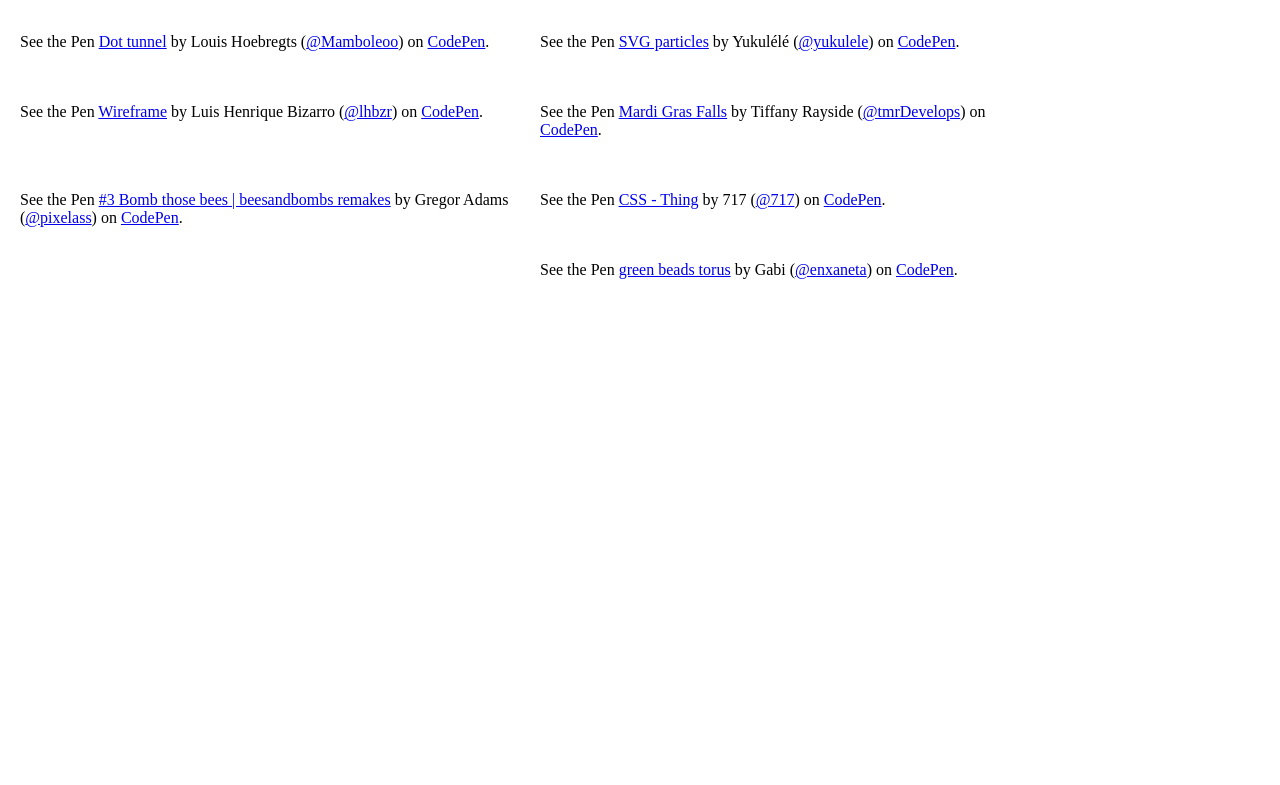
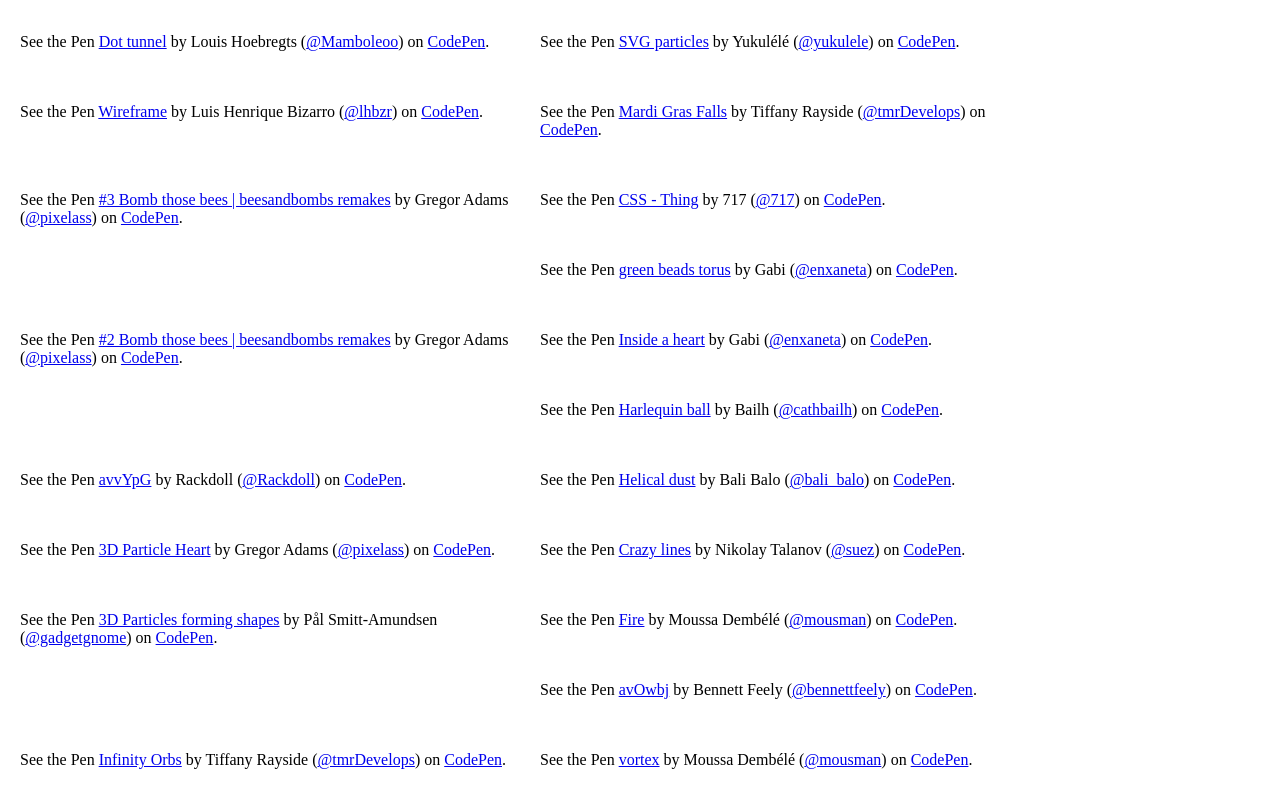
Before and after one commit to vinogradov/vinogradov.github.io, a plain HTML site: page awesome-css/index.html in a window 1280 px wide. Shown: the part 76-861 px from the top of the page. Before the commit the page ends 800 px from the top, so only its background shows below. Drawn offline with nearby package versions, Linux system fonts and the light colour scheme; a script that the page names is missing.

Commit message:
add new items

```diff
--- a/awesome-css/index.html
+++ b/awesome-css/index.html
@@ -53,6 +53,66 @@
                 <p data-height="300" data-theme-id="0" data-slug-hash="avvXQw" data-default-tab="result" data-user="enxaneta" class='codepen'>See the Pen <a href='http://codepen.io/enxaneta/pen/avvXQw/'>green beads torus</a> by Gabi (<a href='http://codepen.io/enxaneta'>@enxaneta</a>) on <a href='http://codepen.io'>CodePen</a>.</p>
                 <script async src="//assets.codepen.io/assets/embed/ei.js"></script>
             </div>
+
+            <div class="tile">
+                <p data-height="300" data-theme-id="0" data-slug-hash="zvvJoX" data-default-tab="result" data-user="pixelass" class='codepen'>See the Pen <a href='http://codepen.io/pixelass/pen/zvvJoX/'>#2 Bomb those bees | beesandbombs remakes</a> by Gregor Adams (<a href='http://codepen.io/pixelass'>@pixelass</a>) on <a href='http://codepen.io'>CodePen</a>.</p>
+                <script async src="//assets.codepen.io/assets/embed/ei.js"></script>
+            </div>
+
+            <div class="tile">
+                <p data-height="300" data-theme-id="0" data-slug-hash="BooWZm" data-default-tab="result" data-user="enxaneta" class='codepen'>See the Pen <a href='http://codepen.io/enxaneta/pen/BooWZm/'>Inside a heart</a> by Gabi (<a href='http://codepen.io/enxaneta'>@enxaneta</a>) on <a href='http://codepen.io'>CodePen</a>.</p>
+                <script async src="//assets.codepen.io/assets/embed/ei.js"></script>
+            </div>
+
+            <div class="tile">
+                <p data-height="300" data-theme-id="0" data-slug-hash="jbbLRd" data-default-tab="result" data-user="cathbailh" class='codepen'>See the Pen <a href='http://codepen.io/cathbailh/pen/jbbLRd/'>Harlequin ball</a> by Bailh (<a href='http://codepen.io/cathbailh'>@cathbailh</a>) on <a href='http://codepen.io'>CodePen</a>.</p>
+                <script async src="//assets.codepen.io/assets/embed/ei.js"></script>
+            </div>
+
+            <div class="tile">
+                <p data-height="300" data-theme-id="0" data-slug-hash="avvYpG" data-default-tab="result" data-user="Rackdoll" class='codepen'>See the Pen <a href='http://codepen.io/Rackdoll/pen/avvYpG/'>avvYpG</a> by Rackdoll (<a href='http://codepen.io/Rackdoll'>@Rackdoll</a>) on <a href='http://codepen.io'>CodePen</a>.</p>
+                <script async src="//assets.codepen.io/assets/embed/ei.js"></script>
+            </div>
+
+            <div class="tile">
+                <p data-height="300" data-theme-id="0" data-slug-hash="yYNmLq" data-default-tab="result" data-user="bali_balo" class='codepen'>See the Pen <a href='http://codepen.io/bali_balo/pen/yYNmLq/'>Helical dust</a> by Bali Balo (<a href='http://codepen.io/bali_balo'>@bali_balo</a>) on <a href='http://codepen.io'>CodePen</a>.</p>
+                <script async src="//assets.codepen.io/assets/embed/ei.js"></script>
+            </div>
+
+            <div class="tile">
+                <p data-height="300" data-theme-id="0" data-slug-hash="epNqam" data-default-tab="result" data-user="pixelass" class='codepen'>See the Pen <a href='http://codepen.io/pixelass/pen/epNqam/'>3D Particle Heart</a> by Gregor Adams (<a href='http://codepen.io/pixelass'>@pixelass</a>) on <a href='http://codepen.io'>CodePen</a>.</p>
+                <script async src="//assets.codepen.io/assets/embed/ei.js"></script>
+            </div>
+
+            <div class="tile">
+                <p data-height="300" data-theme-id="0" data-slug-hash="meJYzv" data-default-tab="result" data-user="suez" class='codepen'>See the Pen <a href='http://codepen.io/suez/pen/meJYzv/'>Crazy lines</a> by Nikolay Talanov (<a href='http://codepen.io/suez'>@suez</a>) on <a href='http://codepen.io'>CodePen</a>.</p>
+                <script async src="//assets.codepen.io/assets/embed/ei.js"></script>
+            </div>
+
+            <div class="tile">
+                <p data-height="300" data-theme-id="0" data-slug-hash="jbPxwQ" data-default-tab="result" data-user="gadgetgnome" class='codepen'>See the Pen <a href='http://codepen.io/gadgetgnome/pen/jbPxwQ/'>3D Particles forming shapes</a> by Pål Smitt-Amundsen (<a href='http://codepen.io/gadgetgnome'>@gadgetgnome</a>) on <a href='http://codepen.io'>CodePen</a>.</p>
+                <script async src="//assets.codepen.io/assets/embed/ei.js"></script>
+            </div>
+
+            <div class="tile">
+                <p data-height="300" data-theme-id="0" data-slug-hash="RWPZmM" data-default-tab="result" data-user="mousman" class='codepen'>See the Pen <a href='http://codepen.io/mousman/pen/RWPZmM/'>Fire</a> by Moussa Dembélé (<a href='http://codepen.io/mousman'>@mousman</a>) on <a href='http://codepen.io'>CodePen</a>.</p>
+                <script async src="//assets.codepen.io/assets/embed/ei.js"></script>
+            </div>
+
+            <div class="tile">
+                <p data-height="300" data-theme-id="0" data-slug-hash="avOwbj" data-default-tab="result" data-user="bennettfeely" class='codepen'>See the Pen <a href='http://codepen.io/bennettfeely/pen/avOwbj/'>avOwbj</a> by Bennett Feely (<a href='http://codepen.io/bennettfeely'>@bennettfeely</a>) on <a href='http://codepen.io'>CodePen</a>.</p>
+                <script async src="//assets.codepen.io/assets/embed/ei.js"></script>
+            </div>
+
+            <div class="tile">
+                <p data-height="300" data-theme-id="0" data-slug-hash="KdwYej" data-default-tab="result" data-user="tmrDevelops" class='codepen'>See the Pen <a href='http://codepen.io/tmrDevelops/pen/KdwYej/'>Infinity Orbs</a> by Tiffany Rayside (<a href='http://codepen.io/tmrDevelops'>@tmrDevelops</a>) on <a href='http://codepen.io'>CodePen</a>.</p>
+                <script async src="//assets.codepen.io/assets/embed/ei.js"></script>
+            </div>
+
+            <div class="tile">
+                <p data-height="300" data-theme-id="0" data-slug-hash="wKBdyK" data-default-tab="result" data-user="mousman" class='codepen'>See the Pen <a href='http://codepen.io/mousman/pen/wKBdyK/'>vortex</a> by Moussa Dembélé (<a href='http://codepen.io/mousman'>@mousman</a>) on <a href='http://codepen.io'>CodePen</a>.</p>
+                <script async src="//assets.codepen.io/assets/embed/ei.js"></script>
+            </div>
         </main>
     </body>
 </html>
```
